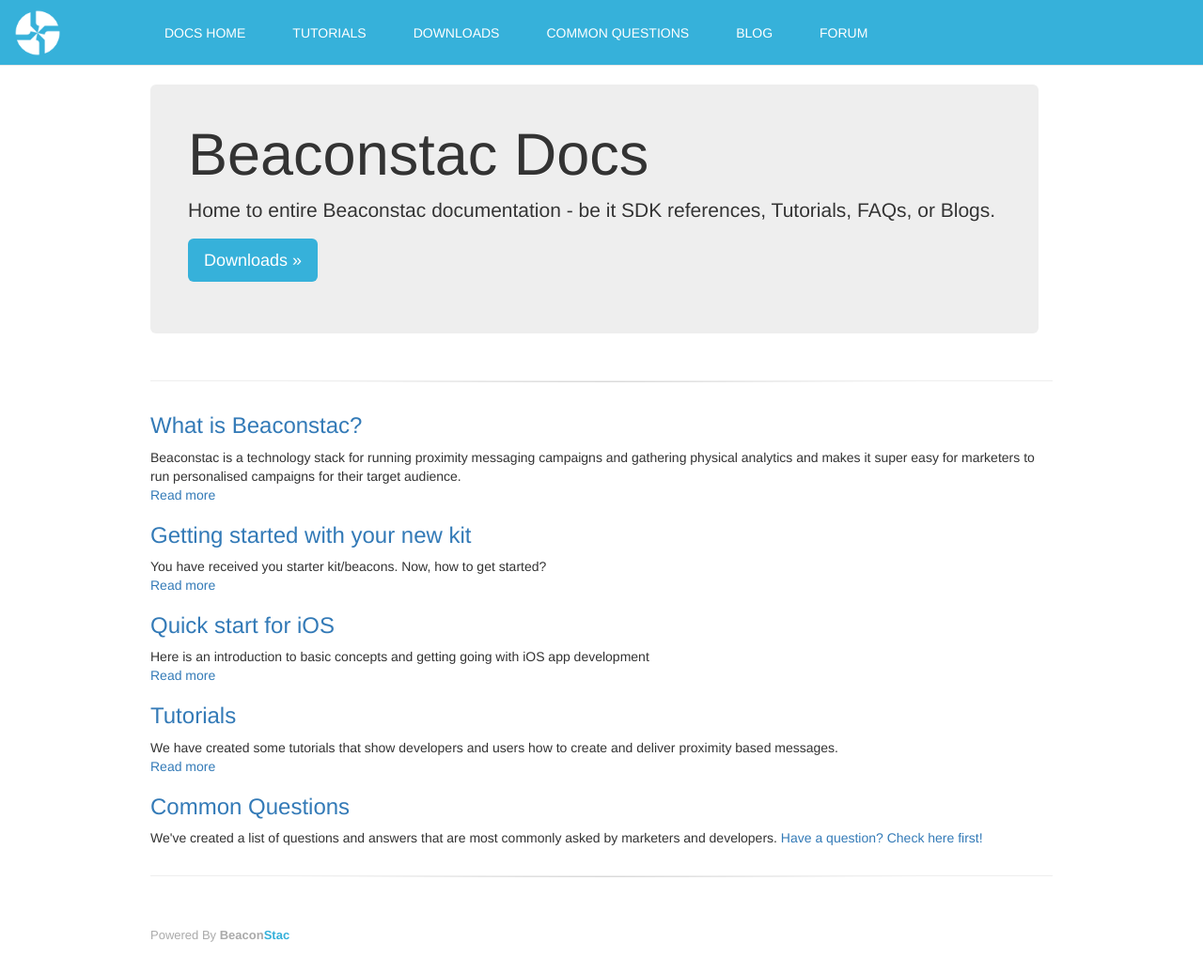
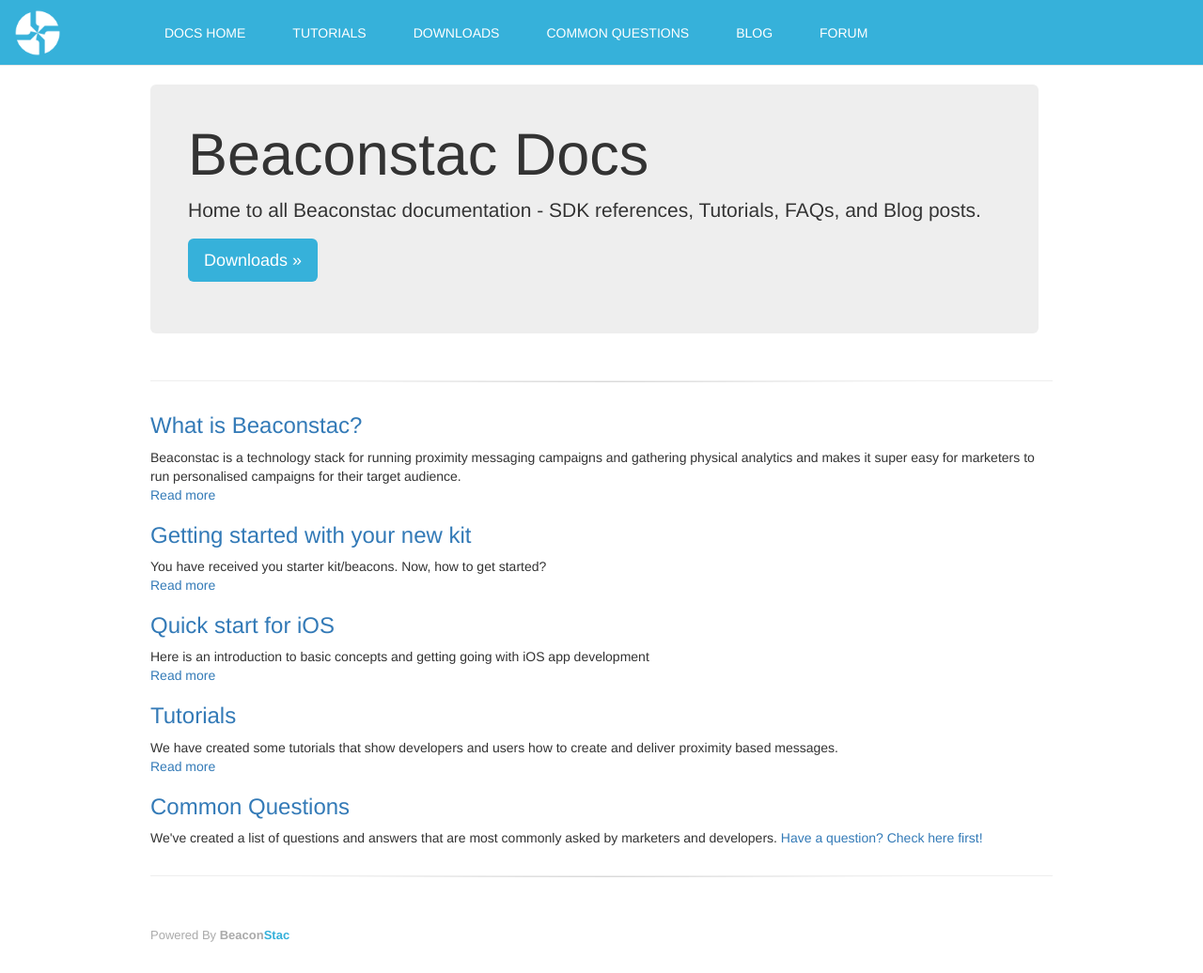
Before and after one commit to hulkco/beaconstac.github.io, a Jekyll site: the page built from index.html, in a window 1280 px wide. Shown: the whole page at 94% size. Built offline with Jekyll 4.4.1, drawn with Linux system fonts in a browser that asks for light colours; nearby versions of some CDN libraries; some web fonts are replaced.

Commit message:
Fix sentence structure

```diff
--- a/index.html
+++ b/index.html
@@ -8,7 +8,7 @@
       <!-- Main component for a primary marketing message or call to action -->
       <div class="jumbotron">
         <h1>Beaconstac Docs</h1>
-        <p>Home to entire Beaconstac documentation - be it SDK references, Tutorials, FAQs, or Blogs.</p>
+        <p>Home to all Beaconstac documentation - SDK references, Tutorials, FAQs, and Blog posts.</p>
         <p>
           <a class="btn btn-lg github-link" href="https://github.com/Beaconstac/" role="button" target="_blank">Downloads »</a>
         </p>
```
